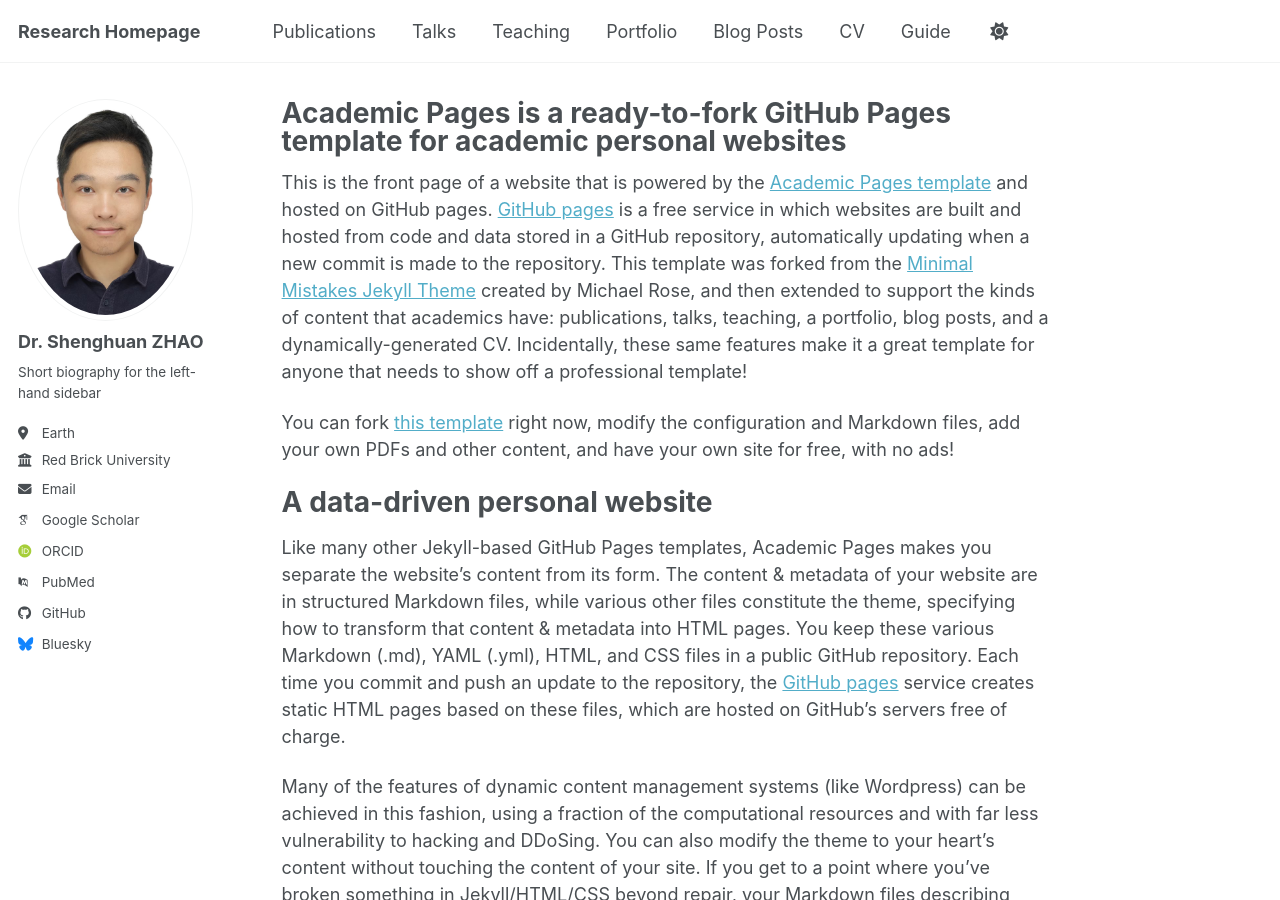
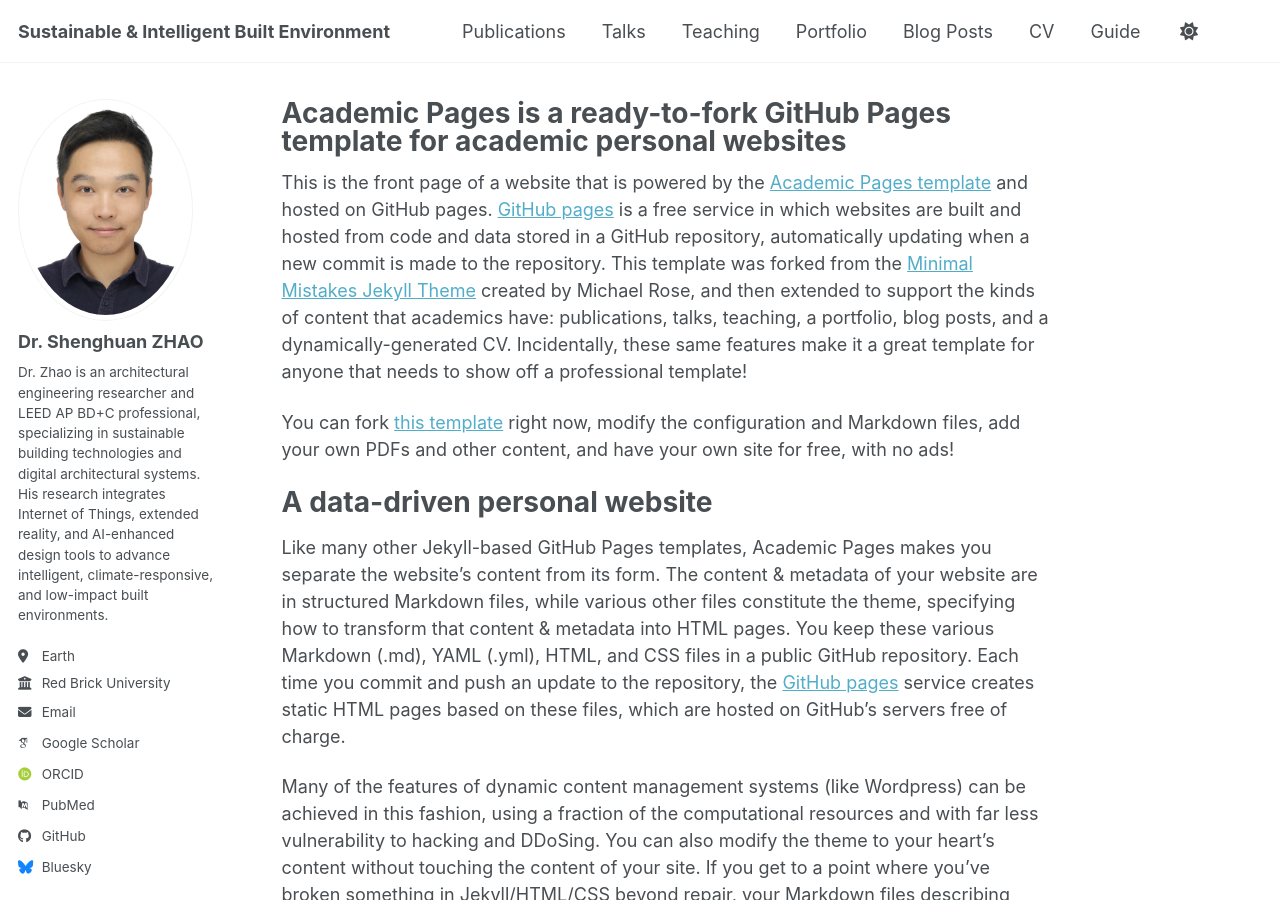
Before and after one commit to ShenghuanZhao/shenghuanzhao.github.io, a Jekyll site: the page built from _pages/about.md, in a window 1280 px wide and 900 px high. Built offline with Jekyll 4.4.1, drawn with Linux system fonts in a browser that asks for light colours; some web fonts are replaced; a script bundle is joined from its source files by our own code; library files that are not in the unit come from our copies.

Commit message:
Update _config.yml

```diff
--- a/_config.yml
+++ b/_config.yml
@@ -9,7 +9,7 @@
 # Basic Site Settings
 locale                   : "en-US"
 site_theme               : "default" # the available themes options are "default", "air", "sunrise", "mint", "dirt" and "contrast"
-title                    : "Research Homepage"
+title                    : "Sustainable & Intelligent Built Environment"
 title_separator          : "-"
 name                     : &name "Shenghuan Zhao"
 description              : &description "Researcher in Architectural Engineering"   # Update this with a general description of your site, this is the default if not overridden by a page
@@ -26,7 +26,8 @@
   avatar           : "profile.jpg"
   name             : "Dr. Shenghuan ZHAO"
   pronouns         : # example: "she/her"
-  bio              : "Short biography for the left-hand sidebar"
+  bio              : "Dr. Zhao is an architectural engineering researcher and LEED AP BD+C professional, specializing in sustainable building technologies and digital architectural systems.
+His research integrates Internet of Things, extended reality, and AI-enhanced design tools to advance intelligent, climate-responsive, and low-impact built environments."
   location         : "Earth"
   employer         : "Red Brick University"
   uri              : # URL
```
